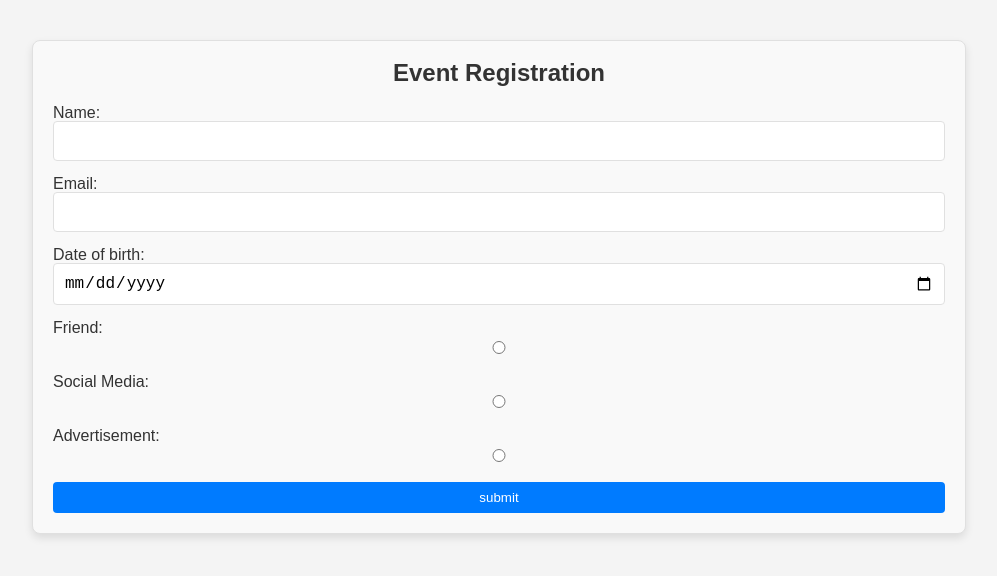
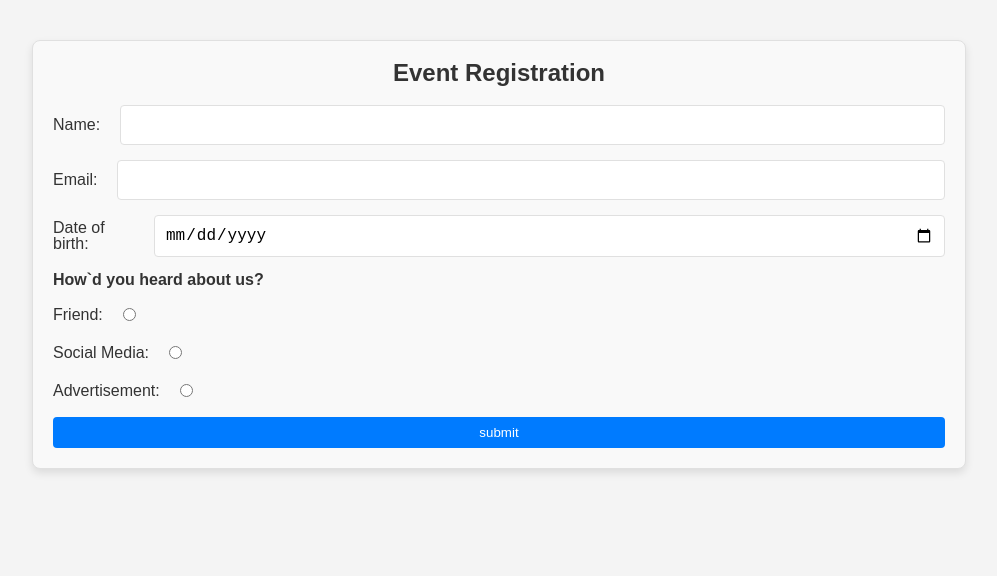
Before and after one commit to olehpetrovasyliev/eliftecth-test-task-frontend, a React (Vite) app: page /events/1/register in a window 1280 px wide. Shown: the top 576 px of the page, without its empty margins (141-1138 px from the left). Built offline with nearby package versions, Linux system fonts and the light colour scheme.

Commit message:
fix form styles

```diff
--- a/src/routes/EventRegistrationPage.tsx
+++ b/src/routes/EventRegistrationPage.tsx
@@ -81,6 +81,9 @@ const EventRegistrationPage = () => {
               <span>{errors.date_of_birth.message}</span>
             )}
           </label>
+          <span className="eventRegistration__heared">
+            How`d you heard about us?
+          </span>
           <label>
             Friend:
             <input
--- a/src/scss/eventRegister/registerPage.scss
+++ b/src/scss/eventRegister/registerPage.scss
@@ -17,6 +17,10 @@
     text-align: center;
   }
 
+  &__heared {
+    font-weight: 700;
+  }
+
   form {
     display: flex;
     flex-direction: column;
@@ -24,7 +28,9 @@
 
     label {
       display: flex;
-      flex-direction: column;
+      align-items: center;
+      justify-content: flex-start;
+      gap: 20px;
 
       span {
         color: red;
@@ -40,6 +46,7 @@
       border: 1px solid $border-color;
       border-radius: 4px;
       font-size: $font-size-medium;
+      width: 100%;
 
       &:focus {
         border-color: $primary-color;
```
